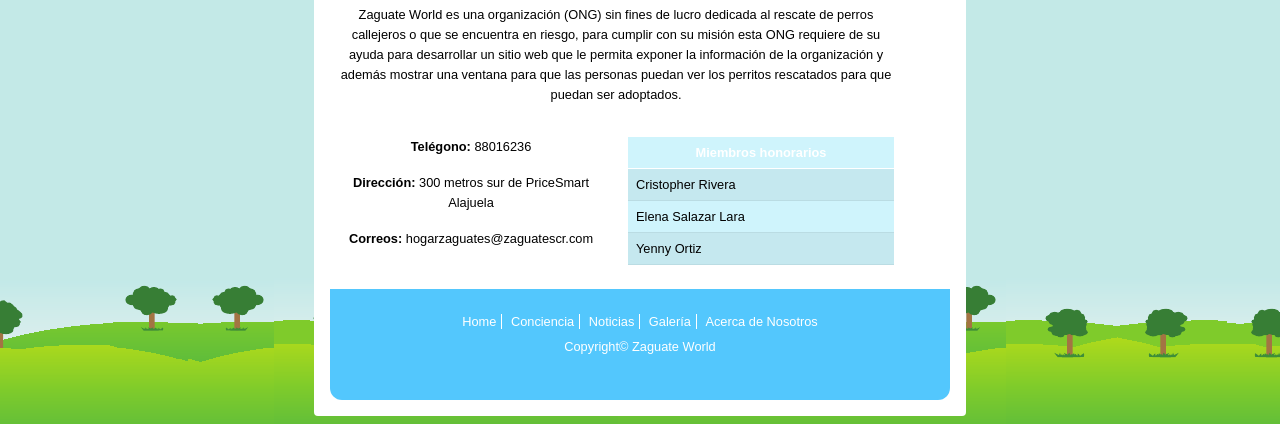
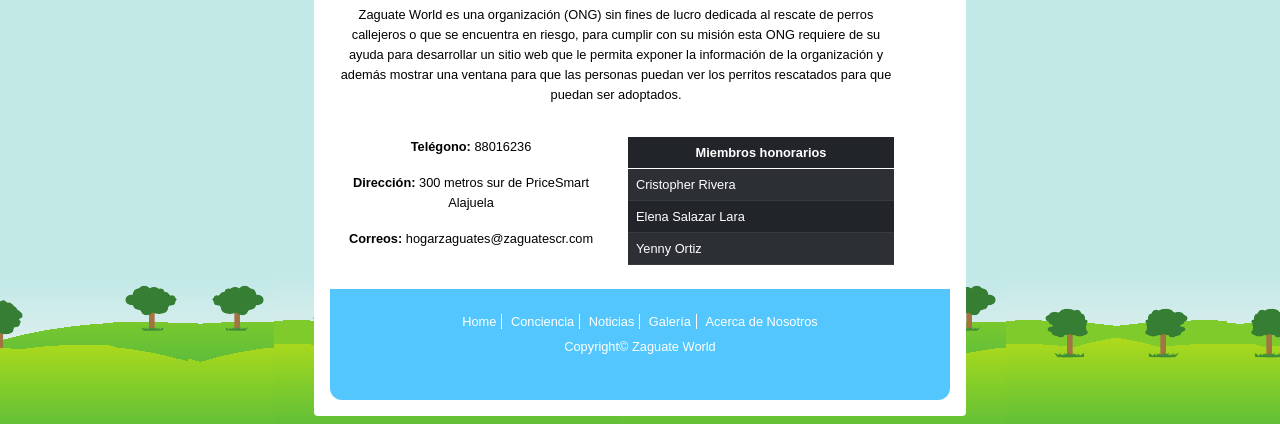
Before and after one commit to CristopherRiveraO/ZaguateWorld.github.io, a plain HTML site: page acerca.html in a window 1280 px wide. Shown: the part 715-1139 px from the top of the page. Drawn offline with nearby package versions, Linux system fonts and the light colour scheme.

Commit message:
acerca de

```diff
--- a/acerca.html
+++ b/acerca.html
@@ -88,7 +88,7 @@
                             <p><strong>Correos:</strong> hogarzaguates@zaguatescr.com</p>
                         </div>
                         <div class="col-sm-6">
-                            <table class="table table-responsive-sm table-info table-striped">
+                            <table class="table table-responsive-sm  table-striped table-dark table-hover">
                                 <thead>
                                     <tr>
                                         <th>Miembros honorarios</th>
```
